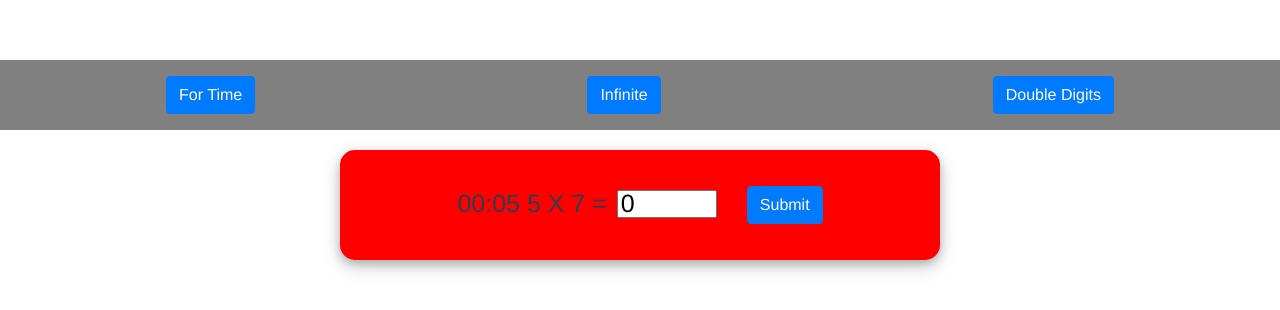
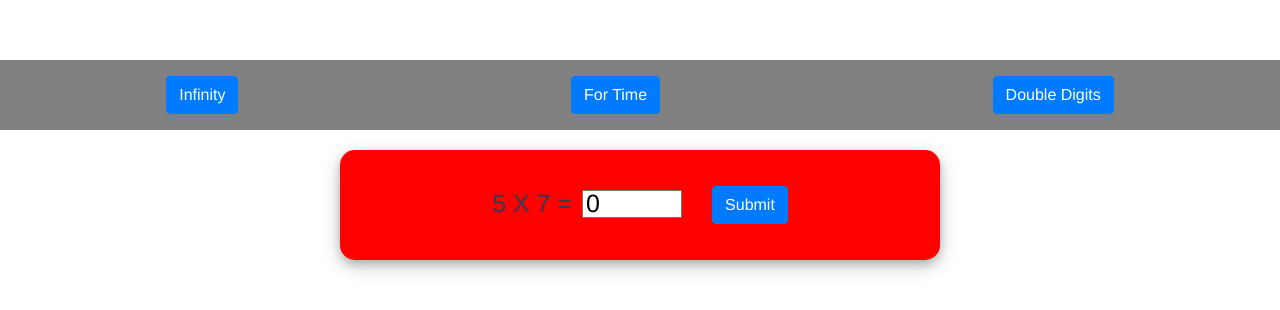
Before and after one commit to ilchovski98/Multiplication-App-Vue-Edition, a Vue app: page / in a window 1280 px wide. Shown: the top 310 px of the page. Built offline with nearby package versions, Linux system fonts and the light colour scheme.

Commit message:
navigation + dynamic switching between components

```diff
--- a/src/App.vue
+++ b/src/App.vue
@@ -1,34 +1,32 @@
 <template>
   <div id="app">
-    <navigation></navigation>
-    <div v-for="index in count" :key="index">
-      <timer #default="{stop, formattedTime }">
-        <multiplication-template :start="start" :stop="stop" :addComponent="addComponent" :count="count" class="space">
-        <template #timer>
-          {{ formattedTime }}
-        </template>
-      </multiplication-template>
-      </timer>
+
+    <div class="navigator">
+      <button class="btn btn-primary" @click="component='InfiniteGame'">Infinity</button>
+      <button class="btn btn-primary" @click="component='TrackGame'">For Time</button>
+      <button class="btn btn-primary">Double Digits</button>
     </div>
+
+    <component v-bind:is="component" :count="count" :addComponent="addComponent"></component>
+
   </div>
 </template>
 
 <script>
-import MultiplicationTemplate from './components/multiplicationTemplate'
-import Navigation from './components/navigation'
-import Timer from './components/timer'
+import InfiniteGame from './components/infiniteGame/index.vue'
+import TrackGame from './components/trackGame/index.vue'
 import 'bootstrap/dist/css/bootstrap.min.css'
 
 export default {
   name: 'App',
   components: {
-    MultiplicationTemplate,
-    Navigation,
-    Timer
+    InfiniteGame,
+    TrackGame
   },
   data() {
     return {
-      count: 1
+      count: 1,
+      component: 'InfiniteGame'
     }
   },
   methods: {
@@ -52,4 +50,14 @@ export default {
 .space {
   margin-top: 20px;
 }
+
+.navigator {
+  background-color: grey;
+  height: 70px;
+  width: 100%;
+  display: flex;
+  align-content: center;
+  justify-content: space-around;
+  align-items: center;
+}
 </style>
--- /dev/null
+++ b/src/components/infiniteGame/index.vue
@@ -0,0 +1,24 @@
+<template>
+  <div>
+    <div v-for="index in count" :key="index">
+        <multiplication-template :addComponent="addComponent" :count="count" class="space"></multiplication-template>
+    </div>
+  </div>
+</template>
+
+<script>
+import MultiplicationTemplate from '../multiplicationTemplate'
+
+export default {
+    name: 'InfiniteGame',
+    components: {
+        MultiplicationTemplate
+    },
+    props: ['count', 'addComponent']
+
+}
+</script>
+
+<style>
+
+</style>
--- a/src/components/navigation/index.vue
+++ /dev/null
@@ -1,26 +0,0 @@
-<template>
-  <div class="navigator">
-    <button class="btn btn-primary">For Time</button>
-    <button class="btn btn-primary">Infinite</button>
-    <button class="btn btn-primary">Double Digits</button>
-  </div>
-</template>
-
-<script>
-export default {
-    name: "Navigation",
-
-}
-</script>
-
-<style>
-.navigator {
-  background-color: grey;
-  height: 70px;
-  width: 100%;
-  display: flex;
-  align-content: center;
-  justify-content: space-around;
-  align-items: center;
-}
-</style>
--- /dev/null
+++ b/src/components/trackGame/index.vue
@@ -0,0 +1,32 @@
+<template>
+  <div>
+    <div v-for="index in count" :key="index">
+      <timer #default="{stop, formattedTime }">
+        <multiplication-template :start="start" :stop="stop" :addComponent="addComponent" :count="count" class="space">
+        <template #timer>
+          {{ formattedTime }}
+        </template>
+      </multiplication-template>
+      </timer>
+    </div>
+
+  </div>
+</template>
+
+<script>
+import MultiplicationTemplate from '../multiplicationTemplate'
+import Timer from '../timer'
+
+export default {
+    name: 'TrackGame',
+    components: {
+      MultiplicationTemplate,
+      Timer
+    },
+    props: ['count', 'addComponent']
+}
+</script>
+
+<style>
+
+</style>
```
